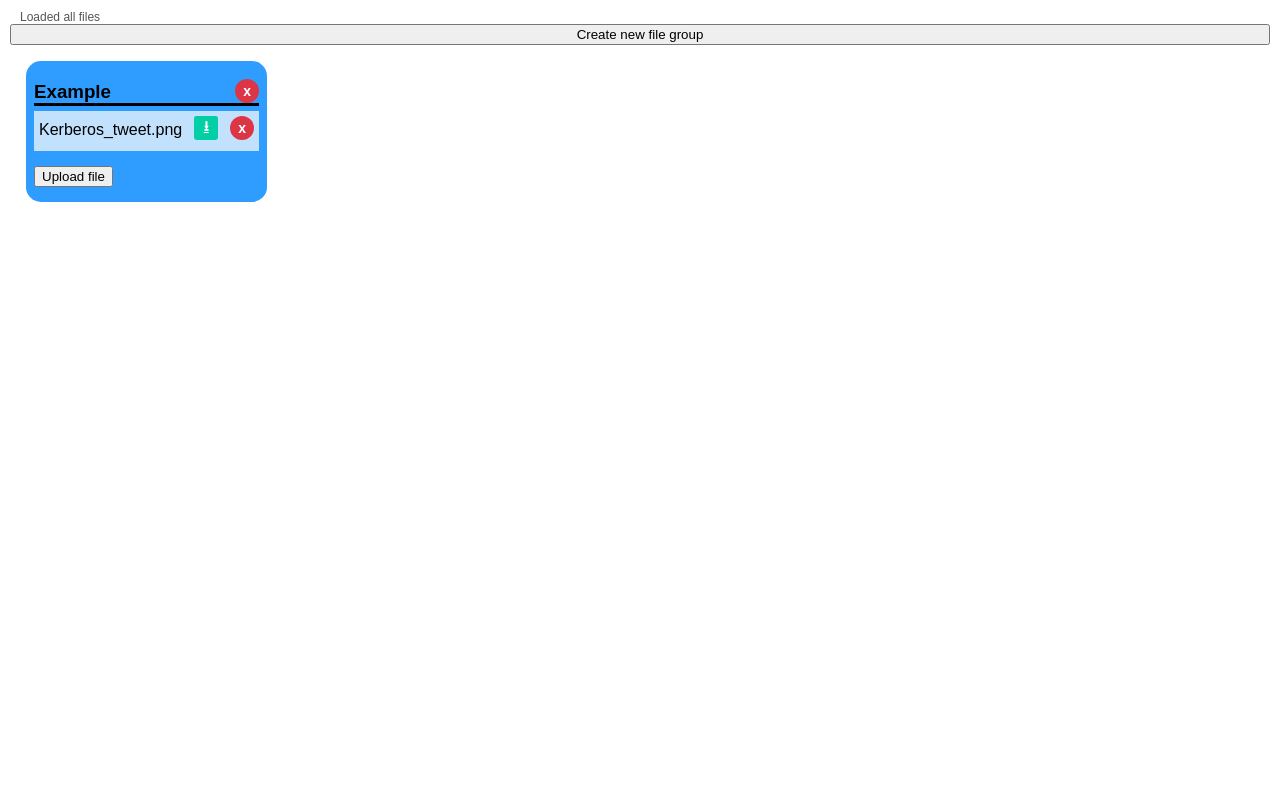
After one commit to pyukey/CPTC-Report-Generator, a Flask app: page /fileshare in a window 1280 px wide. The commit adds this page. Run offline with Flask 3, Linux system fonts and the light colour scheme; some libraries are stand-ins or nearby versions.

Commit message:
feat(fileshare) : Added fileshare page
The endpoint for the fileshare is /fileshare:
- templates/fileshare.html provides the starting layout
- static/fileshare.js provides the functionality
- fileshare/ folder is where all the files are stored, organized into groups
- New /api/fileshare endpoints were added in app.py to handle management of files in fileshare/

Note: Have not tested spaces in file names. That may or may not break things.

```diff
--- a/app.py
+++ b/app.py
@@ -15,6 +15,7 @@ OVERVIEW_DIR = os.path.join(BASE_DIR, "overviews")
 APPENDIX_DIR = os.path.join(BASE_DIR, "appendix")
 TOOLS_DIR = os.path.join(APPENDIX_DIR, "tools")
 APPENDICES_DIR = os.path.join(APPENDIX_DIR, "entries")
+FILESHARE_DIR = os.path.join(BASE_DIR, "fileshare")
 ALLOWED_IMAGE_EXTENSIONS = {'png', 'jpg', 'jpeg', 'gif', 'webp'}
 
 FINDING_FIELDS = [
@@ -68,13 +69,20 @@ def get_findings():
     return list_files(FINDINGS_DIR, True)
 
 def get_prewrites():
-    return list_files(PREWRITES_DIR)
+    return list_files(PREWRITES_DIR, True)
 
 def get_tools():
     return list_files(TOOLS_DIR)
 
 def get_entries():
     return list_files(APPENDICES_DIR)
+
+def get_files_share():
+    dirs = list_files(FILESHARE_DIR, True)
+    data = {}
+    for d in dirs:
+        data[d] = list_files(os.path.join(FILESHARE_DIR,d))
+    return data
 
 def init_finding_structure(name):
     finding_path = os.path.join(FINDINGS_DIR, name)
@@ -219,6 +227,10 @@ def overview():
 @app.route("/appendix")
 def appendix():
     return render_template("appendix.html")
+
+@app.route("/fileshare")
+def fileshare():
+    return render_template("fileshare.html")
 
 @app.route("/api/prewrites", methods=["GET"])
 def list_prewrites():
@@ -445,6 +457,50 @@ def delete_appendix(appendix_name):
     os.remove(os.path.join(APPENDICES_DIR, f"{appendix_name}.txt"))
     return jsonify({"status": "ok"})
 
+@app.route("/api/fileshare", methods=["GET"])
+def get_fileshare():
+    return jsonify(get_files_share())
+
+@app.route("/api/fileshare/<group_name>", methods=["POST"])
+def create_group(group_name):
+    group_path = os.path.join(FILESHARE_DIR, group_name)
+    os.makedirs(group_path, exist_ok=True)
+    return jsonify({"status": "ok"})
+
+@app.route("/api/fileshare/<group_name>", methods=["DELETE"])
+def delete_group(group_name):
+    group_path = os.path.join(FILESHARE_DIR, group_name)
+    shutil.rmtree(group_path)
+    return jsonify({"status": "ok"})
+
+@app.route("/api/fileshare/<group_name>/<file_name>", methods=["GET"])
+def download_file(group_name,file_name):
+    group_path = os.path.join(FILESHARE_DIR, group_name)
+    return send_from_directory(group_path, file_name)
+
+@app.route("/api/fileshare/<group_name>/<file_name>", methods=["POST"])
+def upload_file(group_name, file_name):
+    if 'file' not in request.files:
+        return jsonify({"error": "No file provided"}), 400
+
+    file = request.files['file']
+    if file.filename == '':
+        return jsonify({"error": "No file selected"}), 400
+
+    filename = secure_filename(file.filename)
+    group_path = os.path.join(FILESHARE_DIR, group_name)
+    os.makedirs(group_path, exist_ok=True)
+
+    file.save(os.path.join(group_path, filename))
+    return jsonify({"status": "ok", "filename": filename})
+
+@app.route("/api/fileshare/<group_name>/<file_name>", methods=["DELETE"])
+def delete_file(group_name, file_name):
+    file_path = os.path.join(os.path.join(FILESHARE_DIR, group_name), file_name)
+    if os.path.exists(file_path):
+        os.remove(file_path)
+        return jsonify({"status": "ok"})
+    return jsonify({"status": "File not found"})
 
 if __name__ == "__main__":
     from waitress import serve
--- /dev/null
+++ b/static/fileshare.js
@@ -0,0 +1,178 @@
+async function fetchJSON(url, options) {
+  const res = await fetch(url, options);
+  if (!res.ok) {
+    let msg = res.statusText;
+    try {
+      const data = await res.json();
+      if (data.error) msg = data.error;
+    } catch (e) {}
+    throw new Error(msg);
+  }
+  return res.json();
+}
+
+function setStatus(msg, isError = false) {
+  const el = document.getElementById("status");
+  el.textContent = msg || "";
+  el.style.color = isError ? "red" : "#555";
+}
+
+async function addGroup() {
+  const groupName = prompt("Please enter the group name:");
+
+  if (groupName === null || groupName.trim() === "") {
+    setStatus('Group Name not provided');
+    return;
+  }
+  const groupId = groupName.replaceAll(' ', '-')
+
+  try {
+    await fetchJSON(`/api/fileshare/${groupId}`, {
+      method: 'POST',
+      headers: { 'Content-Type': 'application/json' },
+      body: JSON.stringify({ name: groupName })
+    });
+    return createGroup(groupName);
+  } catch (e) {
+    setStatus(e.message, true);
+    return null;
+  }
+}
+
+function createGroup(groupName) {
+  const scroll = document.getElementById('fileshare-groups');
+  if (!scroll) return;
+
+  const groupId = groupName.replaceAll(' ', '-');
+  const gBox = document.createElement('div');
+  gBox.className = 'group-box';
+  gBox.id = groupId;
+  const gHead = document.createElement('div');
+  gHead.className = 'group-header';
+  const gTitle = document.createElement('h3');
+  gTitle.textContent = groupName;
+  const delBtn = document.createElement('button');
+  delBtn.className = 'delete-finding-btn';
+  delBtn.textContent = 'x';
+  gHead.appendChild(gTitle);
+  gHead.appendChild(delBtn);
+
+  gBox.appendChild(gHead);
+  const gList = document.createElement('div');
+  gList.className = 'group-list';
+  gList.id = `${groupId}-list`;
+  gBox.appendChild(gList);
+
+  const addBtn = document.createElement('button');
+  addBtn.textContent = 'Upload file';
+  gBox.appendChild(addBtn);
+  scroll.appendChild(gBox);
+
+  delBtn.addEventListener("click", (e) => {
+    deleteGroup(groupName);
+    gBox.remove();
+  });
+  addBtn.addEventListener("click", (e) => {
+    const entry = addFile(groupName);
+    gList.appendChild(entry);
+  });
+}
+
+async function addFile(groupId) {
+  const input = document.createElement('input');
+  input.type = 'file'
+  input.onchange = async (e) => {
+    const file = e.target.files[0];
+    if (!file) return;
+
+    const formData = new FormData();
+    formData.append('file', file);
+
+    try {
+      const res = await fetchJSON(`/api/fileshare/${groupId}/${file.name}`, {
+        method: 'POST',
+        body: formData,
+      });
+      createFile(groupId, res.filename);
+    } catch (e) {
+      setStatus(e.message, true);
+    }
+  };
+  input.click();
+}
+
+function createFile(groupId, fileId) {
+  const gList = document.getElementById(`${groupId}-list`)
+  if (!gList) return;
+
+  const listItem = document.createElement('div');
+  listItem.className = 'group-item';
+  const itemName = document.createElement('div');
+  itemName.textContent = fileId;
+  listItem.appendChild(itemName);
+
+  const itemBtns = document.createElement('div');
+  itemBtns.className = 'group-item';
+  const dwnLink = document.createElement('a');
+  dwnLink.className = 'download-btn';
+  dwnLink.innerHTML = '&#x2B73;';
+  dwnLink.href = `/api/fileshare/${groupId}/${fileId}`;
+  dwnLink.download = fileId;
+
+  const delBtn = document.createElement('button');
+  delBtn.className = 'delete-finding-btn';
+  delBtn.textContent = 'x';
+
+  itemBtns.appendChild(dwnLink);
+  itemBtns.appendChild(delBtn);
+  listItem.appendChild(itemBtns);
+  gList.appendChild(listItem);
+
+  delBtn.addEventListener("click", (e) => {
+    deleteFile(groupId, fileId);
+    listItem.remove();
+  });
+}
+
+async function deleteFile(groupId, fileId) {
+  try {
+    await fetchJSON(`/api/fileshare/${groupId}/${fileId}`, { method: 'DELETE' });
+    setStatus(`Deleted file ${fileId}`);
+  } catch (e) {
+    setStatus(e.message, true);
+  }
+}
+
+async function deleteGroup(groupId) {
+  try {
+    await fetchJSON(`/api/fileshare/${groupId}`, { method: 'DELETE' });
+    setStatus(`Deleted group ${groupId}`);
+  } catch (e) {
+    setStatus(e.message, true);
+  }
+}
+
+async function loadAllFiles() {
+  const scroll = document.getElementById('fileshare-groups');
+  if (!scroll) return;
+  scroll.innerHTML = '';
+
+  const fileData = await fetchJSON('/api/fileshare', { method: 'GET' });
+  for (const [group, files] of Object.entries(fileData || {})) {
+    createGroup(group);
+    const groupId = group.replaceAll(' ', '-')
+    for (const file of files) {
+      createFile(groupId, file);
+    }
+  }
+
+  setStatus("Loaded all files");
+}
+
+window.addEventListener("DOMContentLoaded", () => {
+  document
+    .getElementById("create-group-btn")
+    .addEventListener("click", addGroup);
+
+  loadAllFiles().catch((e) => setStatus(e.message, true));
+});
--- a/static/styles.css
+++ b/static/styles.css
@@ -491,3 +491,60 @@ td { padding: 4px; }
 textarea { width: 100%; max-height: 50px; box-sizing: border-box; }
 .add-row-btn { cursor: pointer; padding: 4px 10px; }
 .delete-row-btn { cursor: pointer; padding: 4px 10px; }
+.scroll-list {
+  display: flex;
+  overflow-x: auto;
+  white-space: nowrap;
+  gap: 16px;
+  padding: 16px;
+}
+.group-box {
+  background-color:#2e9dff;
+  padding: 0px 8px 15px 8px;
+  min-width: 150px;
+  border-radius: 15px;
+}
+.group-header {
+  display: flex;
+  justify-content: space-between;
+  align-items: flex-end;
+  border-bottom: 3px solid #000;
+}
+.group-header h3 {
+  margin: 20px 0px 0px 0px;
+}
+.group-list {
+  background-color: #c2e1fc;
+  margin: 5px 0px 15px 0px;
+  padding: 5px;
+}
+.group-item {
+  display: flex;
+  justify-content: space-between;
+  align-items: center;
+  margin-bottom: 3px;
+}
+.download-btn {
+  background: #02cfa6;
+  color: white;
+  border: none;
+  width: 24px;
+  height: 24px;
+  border-radius: 10%;
+  font-size: 14px;
+  font-weight: bold;
+  cursor: pointer;
+  display: flex;
+  align-items: center;
+  justify-content: center;
+  margin-left: 12px;
+  flex-shrink: 0;
+  transition: all 0.2s;
+}
+.download-btn:hover {
+  background: #02fac8;
+  transform: scale(1.1);
+}
+.download-btn:active {
+  transform: scale(0.95);
+}
--- /dev/null
+++ b/templates/fileshare.html
@@ -0,0 +1,19 @@
+<!doctype html>
+<html lang="en">
+<head>
+  <meta charset="utf-8">
+  <title>Findings Manager</title>
+  <link rel="stylesheet" type="text/css" media="all" href="/static/styles.css">
+  <link rel="stylesheet" type="text/css" media="all" href="/static/cvss.css">
+  <script src="/static/cvss.js"></script>
+</head>
+<body>
+  <div id="main">
+    <span id="status"></span>
+    <button id="create-group-btn">Create new file group</button>
+    <div class="scroll-list" id="fileshare-groups">
+    </div>
+  </div>
+  <script src="/static/fileshare.js"></script>
+</body>
+</html>
```
Also changed, not shown: fileshare/Example/Kerberos_tweet.png (added).
